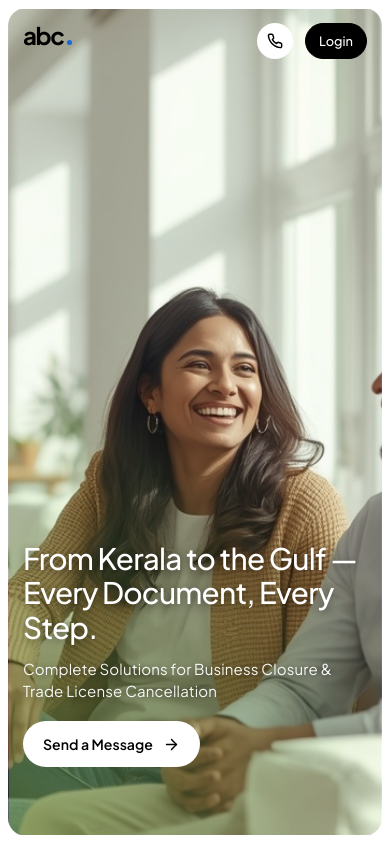
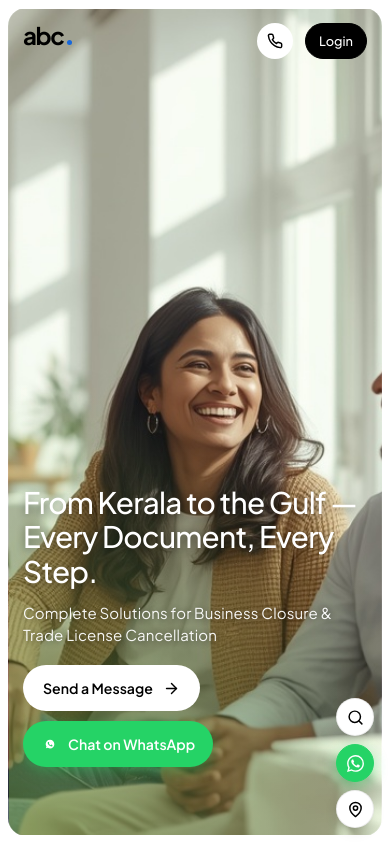
Before and after one commit to abctyping26-cloud/abc, a Next.js app: page / in a window 390 px wide. Shown: the top 844 px of the page. Built offline with nearby package versions, Linux system fonts and the light colour scheme; no server answers.

Commit message:
feat: Add responsive WhatsApp button and enhance FloatingActions visibility on mobile

```diff
--- a/app/components/FloatingActions.tsx
+++ b/app/components/FloatingActions.tsx
@@ -9,9 +9,16 @@ interface FloatingActionsProps {
 
 export default function FloatingActions({ serviceContext }: FloatingActionsProps = {}) {
   const [inHero, setInHero] = useState(true);
+  const [isMobile, setIsMobile] = useState(false);
   const [activeSection, setActiveSection] = useState<string>("hero");
 
   useEffect(() => {
+    const checkMobile = () => {
+      setIsMobile(window.innerWidth <= 768);
+    };
+    checkMobile();
+    window.addEventListener("resize", checkMobile, { passive: true });
+
     const heroEl = document.getElementById("hero") || document.querySelector(".hero-section");
     if (!heroEl) {
       setInHero(false);
@@ -53,6 +60,7 @@ export default function FloatingActions({ serviceContext }: FloatingActionsProps
     return () => {
       sectionObservers.forEach((obs) => obs.disconnect());
       window.removeEventListener("scroll", checkHeroVisibility);
+      window.removeEventListener("resize", checkMobile);
     };
   }, []);
 
@@ -96,11 +104,13 @@ export default function FloatingActions({ serviceContext }: FloatingActionsProps
     }
   };
 
+  const isHidden = inHero && !isMobile;
+
   return (
     <aside
-      className={`floating-actions ${inHero ? "is-hidden" : ""}`}
+      className={`floating-actions ${isHidden ? "is-hidden" : ""}`}
       aria-label="Quick Actions"
-      aria-hidden={inHero}
+      aria-hidden={isHidden}
     >
       {/* 1. Search */}
       <div className="floating-item">
--- a/app/components/HeroSection.tsx
+++ b/app/components/HeroSection.tsx
@@ -300,6 +300,24 @@ export default function HeroSection() {
                       <path d="m12 5 7 7-7 7" />
                     </svg>
                   </a>
+                  <a
+                    href={getWhatsAppUrl(WHATSAPP_MESSAGES.hero)}
+                    target="_blank"
+                    rel="noopener noreferrer"
+                    className="hero-whatsapp-pill-btn"
+                    aria-label="Chat on WhatsApp"
+                  >
+                    <svg
+                      width="18"
+                      height="18"
+                      viewBox="0 0 24 24"
+                      fill="currentColor"
+                      aria-hidden="true"
+                    >
+                      <path d="M12.031 6.172c-3.181 0-5.767 2.586-5.768 5.766-.001 1.298.38 2.27 1.019 3.287l-.711 2.598 2.664-.699c.971.54 1.83.822 2.796.822 3.182 0 5.767-2.586 5.768-5.766 0-3.18-2.586-5.808-5.768-5.808zm3.387 8.248c-.145.409-.726.772-1.025.808-.299.037-.687.054-2.222-.596-1.536-.65-2.531-2.247-2.607-2.351-.076-.104-.627-.834-.627-1.591 0-.756.398-1.127.538-1.282.141-.155.308-.194.411-.194.103 0 .205.001.296.006.095.005.223-.036.349.266.126.302.431 1.05.469 1.127.038.077.064.168.013.272-.051.104-.077.168-.154.259-.077.091-.162.203-.231.272-.077.077-.157.16-.068.314.089.154.397.656.852 1.061.585.521 1.079.682 1.233.759.154.077.244.064.334-.038.09-.103.385-.448.487-.602.103-.154.205-.129.346-.077.141.051.898.423 1.052.5.154.077.256.116.295.18.038.064.038.372-.107.781z" />
+                    </svg>
+                    <span>Chat on WhatsApp</span>
+                  </a>
                 </div>
               </div>
             </div>
--- a/app/styles/floating-actions.css
+++ b/app/styles/floating-actions.css
@@ -129,6 +129,15 @@
 }
 
 /* Responsive Adaptations */
+@media (max-width: 768px) {
+  /* On mobile and tablet devices, keep floating actions ALWAYS visible and reachable from page load */
+  .floating-actions.is-hidden {
+    opacity: 1 !important;
+    transform: translateY(0) !important;
+    pointer-events: auto !important;
+  }
+}
+
 @media (max-width: 600px) {
   .floating-actions {
     bottom: calc(16px + env(safe-area-inset-bottom, 0px));
@@ -149,4 +158,16 @@
   .floating-tooltip {
     display: none; /* keep clean on touchscreens */
   }
+
+  /* Make WhatsApp icon prominently green with white icon on mobile touchscreens */
+  .floating-whatsapp-btn {
+    background-color: #25d366;
+    color: #ffffff;
+    border-color: #25d366;
+    box-shadow: 0 4px 14px rgba(37, 211, 102, 0.4);
+  }
+
+  .floating-whatsapp-btn .floating-icon {
+    fill: #ffffff;
+  }
 }
--- a/app/styles/hero.css
+++ b/app/styles/hero.css
@@ -106,6 +106,7 @@
 .hero-cta-group {
   display: flex;
   align-items: center;
+  flex-wrap: wrap;
   gap: 12px;
   margin-top: 6px;
 }
@@ -150,6 +151,40 @@
 
 .hero-cta-btn:hover .sleek-arrow {
   transform: translateX(3px);
+}
+
+/* WhatsApp Pill Button alongside Send a Message */
+.hero-whatsapp-pill-btn {
+  display: inline-flex;
+  align-items: center;
+  justify-content: center;
+  gap: 9px;
+  background-color: #25d366;
+  color: #ffffff;
+  font-family: 'Plus Jakarta Sans', 'Inter', var(--font-family);
+  font-size: 0.95rem;
+  font-weight: 600;
+  height: 50px;
+  padding: 0 24px;
+  border-radius: 9999px;
+  border: none;
+  width: fit-content;
+  box-shadow: 0 4px 14px rgba(37, 211, 102, 0.35);
+  transition: all 0.2s ease;
+  cursor: pointer;
+  text-decoration: none;
+  box-sizing: border-box;
+}
+
+.hero-whatsapp-pill-btn:hover {
+  background-color: #20ba59;
+  color: #ffffff;
+  transform: translateY(-2px);
+  box-shadow: 0 6px 20px rgba(37, 211, 102, 0.45);
+}
+
+.hero-whatsapp-pill-btn svg {
+  flex-shrink: 0;
 }
 
 /* WhatsApp Icon Button alongside Book a Call */
@@ -548,6 +583,12 @@
   .hero-cta-btn {
     height: 46px;
     padding: 0 20px;
+    font-size: 0.88rem;
+  }
+
+  .hero-whatsapp-pill-btn {
+    height: 46px;
+    padding: 0 18px;
     font-size: 0.88rem;
   }
 
```
